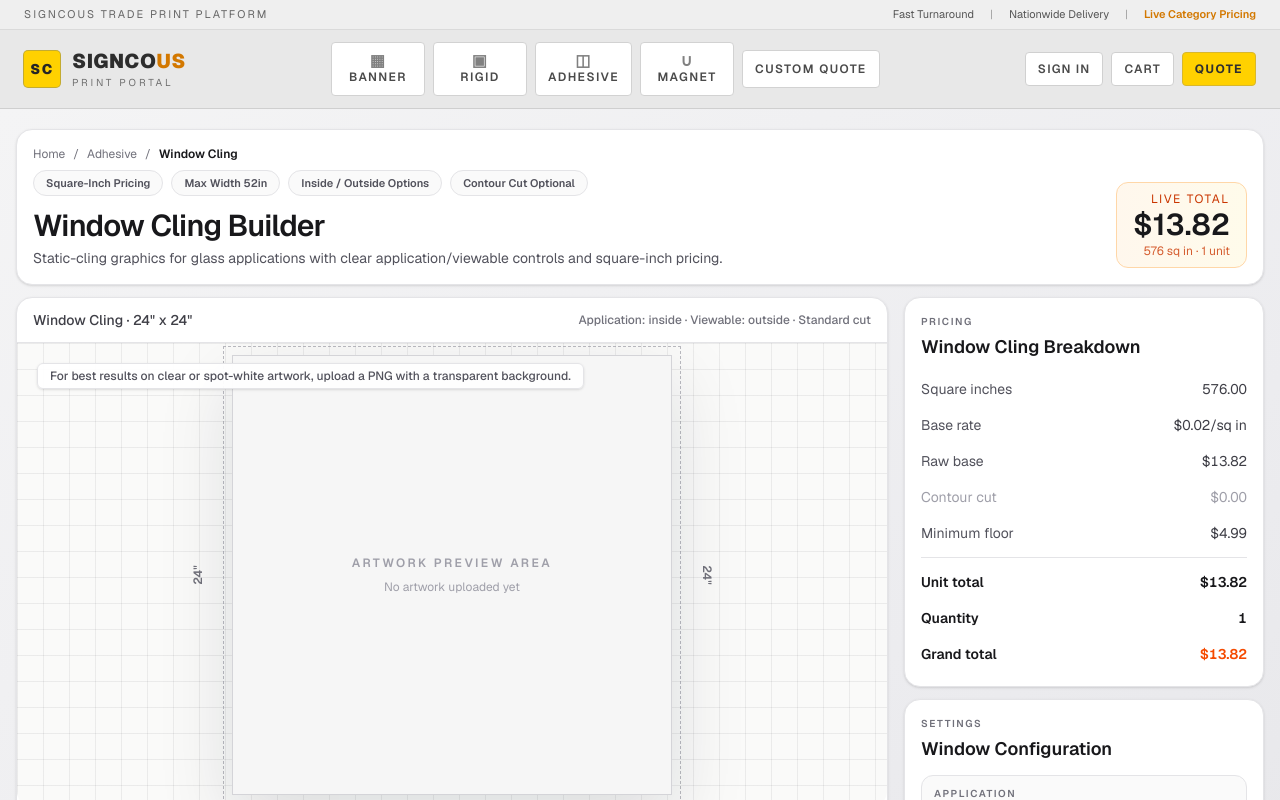
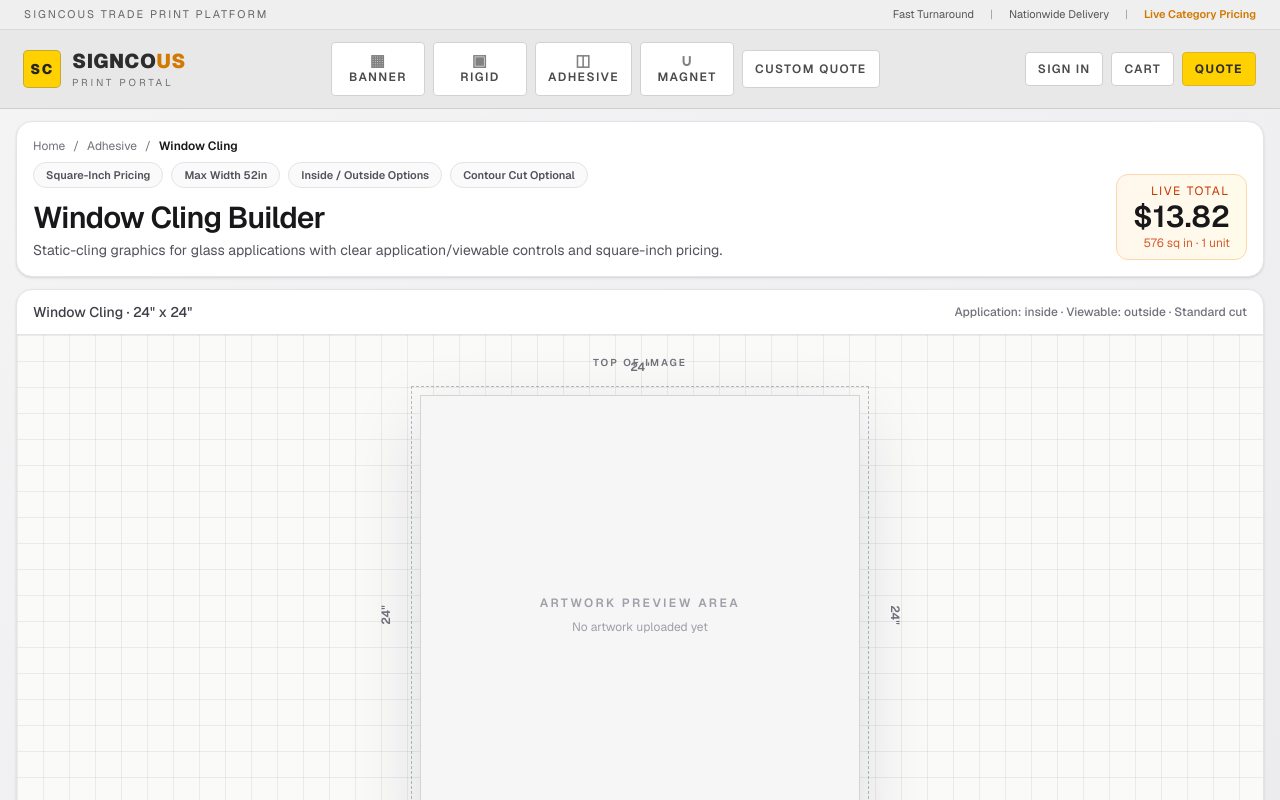
Before and after one commit to Moecharaf/signcous-app, a Next.js app: page /adhesive/window-cling in a window 1280 px wide. Shown: the top 800 px of the page. Built offline with nearby package versions, Linux system fonts and the light colour scheme.

Commit message:
Adopt full-width workspace layout for Window Cling builder

```diff
--- a/src/components/product-builder/WindowClingBuilder.tsx
+++ b/src/components/product-builder/WindowClingBuilder.tsx
@@ -294,7 +294,7 @@
 
   return (
     <div className="min-h-[calc(100vh-96px)] bg-[linear-gradient(145deg,#f4f4f5_0%,#ececef_55%,#e4e4e7_100%)] text-zinc-800">
-      <div className="mx-auto max-w-[1400px] px-4 py-5">
+      <div className="w-full px-3 py-3 md:px-4">
         <div className="mb-3 rounded-2xl border border-zinc-200 bg-white p-4 shadow-sm">
           <div className="grid items-end gap-4 lg:grid-cols-[1fr_auto]">
             <div>
@@ -331,7 +331,7 @@
           </div>
         </div>
 
-        <div className="grid gap-4 xl:grid-cols-[1fr_360px]">
+        <div className="grid gap-4">
           <div className="rounded-2xl border border-zinc-200 bg-white shadow-sm">
             <div className="border-b border-zinc-200 px-4 py-3">
               <div className="flex flex-wrap items-center justify-between gap-3">
@@ -350,14 +350,14 @@
             </div>
 
             <div
-              className="relative h-[58vh] min-h-[430px] overflow-hidden rounded-b-2xl bg-[#fafaf9]"
+              className="relative h-[calc(100vh-290px)] min-h-[560px] overflow-hidden rounded-b-2xl bg-[#fafaf9]"
               style={{
                 backgroundImage:
                   "linear-gradient(to right, rgba(63,63,70,0.08) 1px, transparent 1px), linear-gradient(to bottom, rgba(63,63,70,0.08) 1px, transparent 1px)",
                 backgroundSize: "26px 26px",
               }}
             >
-              <div className="absolute left-5 top-5 z-10 rounded-md border border-zinc-200 bg-white/95 px-3 py-1 text-xs font-medium text-zinc-600 shadow-sm">
+              <div className="absolute bottom-4 left-4 z-10 rounded-md border border-zinc-200 bg-white/95 px-3 py-1 text-xs font-medium text-zinc-600 shadow-sm">
                 For best results on clear or spot-white artwork, upload a PNG with a transparent background.
               </div>
 
@@ -372,7 +372,7 @@
                 </>
               )}
 
-              <div className="relative flex h-full items-center justify-center px-8 py-14">
+              <div className="relative flex h-full items-center justify-center px-8 py-16">
                 {isValid ? (
                   <>
                     <div
```
